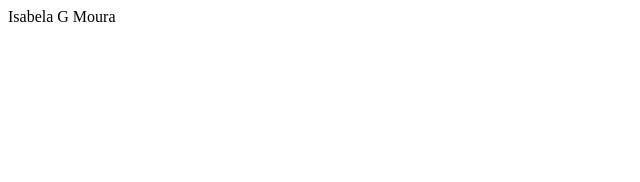
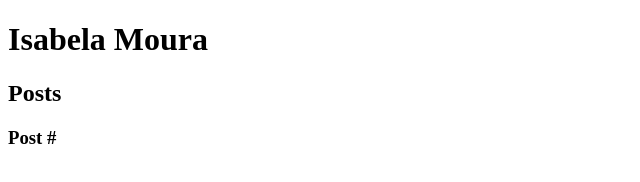
Before and after one commit to isabelamoura/Desafio-Santander-Fullstack, a plain HTML site: page Inicio de HTML/index.html in a window 1280 px wide. Shown: the whole page, without its empty margins (0-640 px from the left). Drawn offline with Linux system fonts and the light colour scheme.

Commit message:
atualização

```diff
--- a/Inicio de HTML/index.html
+++ b/Inicio de HTML/index.html
@@ -5,6 +5,19 @@
         <title> Isabela Moura </title>
     </head>
     <body>
-        Isabela G Moura
+       <header>
+        <h1> Isabela Moura </h1>
+        </header>
+        <section>
+            <header>
+                <h2>Posts</h2>
+            </header>
+            <article>
+                <header>
+                    <h3> Post #</h3>
+                </header>
+            </article>
+        </section>
+        <footer></footer>
     </body>
 </html>
```
